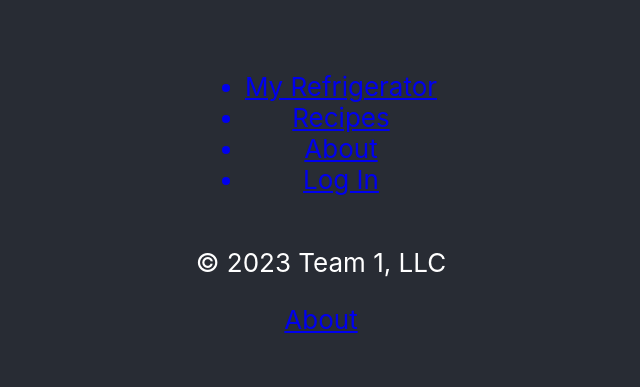
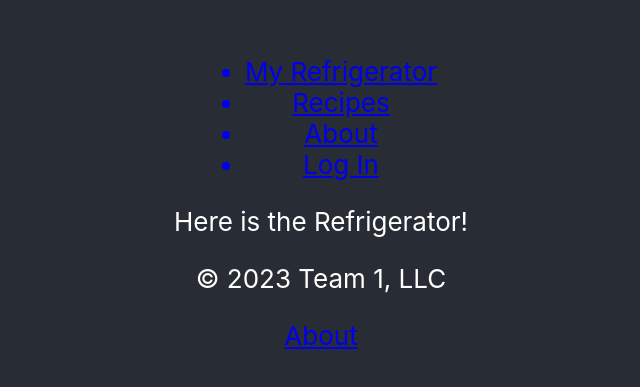
Before and after one commit to amendezga/whatsfordinner, a React (Create React App) app: page /refrigerator in a window 1280 px wide. Shown: the part 197-584 px from the top of the page, without its empty margins (319-959 px from the left). Built offline with nearby package versions, Linux system fonts and the light colour scheme.

Commit message:
added initial refrigerator.js and Main.js

```diff
--- a/src/App.js
+++ b/src/App.js
@@ -1,6 +1,7 @@
 import logo from './logo.svg';
 import './App.css';
 import React from 'react';
+import Main from './components/Main'
 import Nav from './components/Nav.js';
 import Footer from './components/Footer.js';
 import { Routes, Route } from 'react-router-dom';
@@ -11,6 +12,7 @@
       <header className="App-header">
 
       <Nav />
+      <Main/>
       {/* new stuff goes here */}
       <Footer />
 
--- /dev/null
+++ b/src/components/Main.js
@@ -0,0 +1,10 @@
+import Refrigerator from "../pages/Refrigerator"
+function Main(){
+return(
+    <>
+    <Refrigerator/>
+    {/* <MakeableFood/> */}
+    </>
+)
+}
+export default Main;
--- /dev/null
+++ b/src/pages/Refrigerator.js
@@ -0,0 +1,6 @@
+function Refrigerator(props){
+    return(<>
+    Here is the Refrigerator!
+    </>)
+}
+export default Refrigerator;
```
